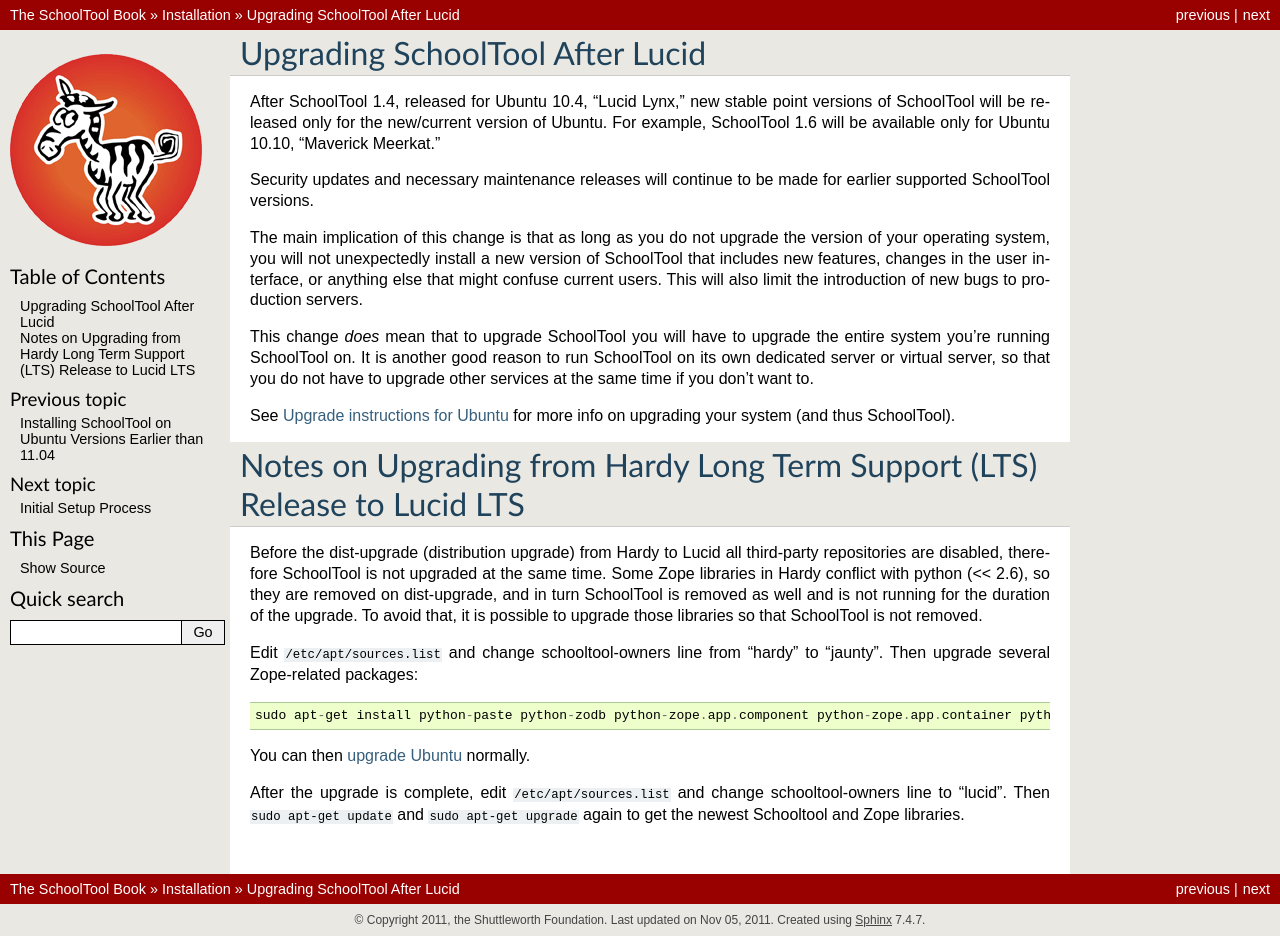
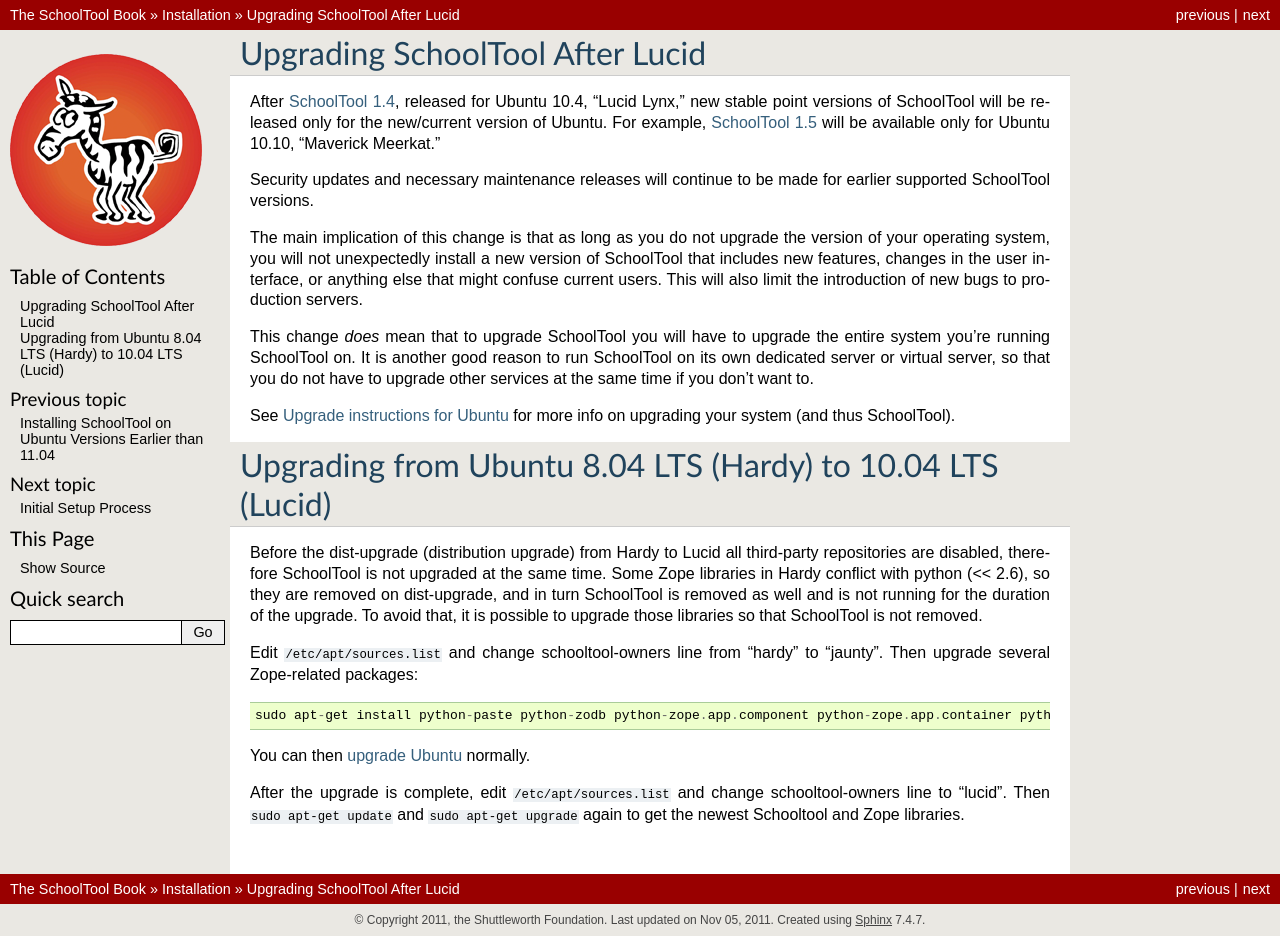
Before and after one commit to schooltool-project/schooltool-book, a Sphinx documentation site: the page built from source/upgrade-lucid.rst, in a window 1280 px wide. Built offline with Sphinx 7.4.7, drawn with Linux system fonts in a browser that asks for light colours.

Commit message:
Tweak upgrade-lucid page

```diff
--- a/source/upgrade-lucid.rst
+++ b/source/upgrade-lucid.rst
@@ -1,26 +1,48 @@
 Upgrading SchoolTool After Lucid
 ================================
 
-After SchoolTool 1.4, released for Ubuntu 10.4, "Lucid Lynx," new stable point versions of SchoolTool will be released only for the new/current version of Ubuntu.  For example, SchoolTool 1.6 will be available only for Ubuntu 10.10, "Maverick Meerkat."
+After `SchoolTool 1.4 <1.4-release-notes.html>`_, released for Ubuntu 10.4,
+"Lucid Lynx," new stable point versions of SchoolTool will be released only for
+the new/current version of Ubuntu.  For example, `SchoolTool 1.5
+<1.5-release-notes.html>`_ will be available only for Ubuntu 10.10, "Maverick
+Meerkat."
 
-Security updates and necessary maintenance releases will continue to be made for earlier supported SchoolTool versions.
+Security updates and necessary maintenance releases will continue to be made for
+earlier supported SchoolTool versions.
 
-The main implication of this change is that as long as you do not upgrade the version of your operating system, you will not unexpectedly install a new version of SchoolTool that includes new features, changes in the user interface, or anything else that might confuse current users.  This will also limit the introduction of new bugs to production servers.
+The main implication of this change is that as long as you do not upgrade the
+version of your operating system, you will not unexpectedly install a new
+version of SchoolTool that includes new features, changes in the user interface,
+or anything else that might confuse current users.  This will also limit the
+introduction of new bugs to production servers.
 
-This change *does* mean that to upgrade SchoolTool you will have to upgrade the entire system you're running SchoolTool on.  It is another good reason to run SchoolTool on its own dedicated server or virtual server, so that you do not have to upgrade other services at the same time if you don't want to.
+This change *does* mean that to upgrade SchoolTool you will have to upgrade the
+entire system you're running SchoolTool on.  It is another good reason to run
+SchoolTool on its own dedicated server or virtual server, so that you do not
+have to upgrade other services at the same time if you don't want to.
 
-See `Upgrade instructions for Ubuntu <https://help.ubuntu.com/10.04/serverguide/C/installing-upgrading.html>`_ for more info on upgrading your system (and thus SchoolTool).
+See `Upgrade instructions for Ubuntu <https://help.ubuntu.com/10.04/serverguide/C/installing-upgrading.html>`_
+for more info on upgrading your system (and thus SchoolTool).
 
-Notes on Upgrading from Hardy Long Term Support (LTS) Release to Lucid LTS
-==========================================================================
 
-Before the dist-upgrade (distribution upgrade) from Hardy to Lucid all third-party repositories are disabled, therefore SchoolTool is not upgraded at the same time. Some Zope libraries in Hardy conflict with python (<< 2.6), so they are removed on dist-upgrade, and in turn SchoolTool is removed as well and is not running for the duration of the upgrade. To avoid that, it is possible to upgrade those libraries so that SchoolTool is not removed.
+Upgrading from Ubuntu 8.04 LTS (Hardy) to 10.04 LTS (Lucid)
+===========================================================
 
-Edit ``/etc/apt/sources.list`` and change schooltool-owners line from "hardy" to "jaunty". Then upgrade several Zope-related packages::
+Before the dist-upgrade (distribution upgrade) from Hardy to Lucid all
+third-party repositories are disabled, therefore SchoolTool is not upgraded at
+the same time. Some Zope libraries in Hardy conflict with python (<< 2.6), so
+they are removed on dist-upgrade, and in turn SchoolTool is removed as well and
+is not running for the duration of the upgrade. To avoid that, it is possible to
+upgrade those libraries so that SchoolTool is not removed.
+
+Edit ``/etc/apt/sources.list`` and change schooltool-owners line from "hardy" to
+"jaunty". Then upgrade several Zope-related packages::
 
     sudo apt-get install python-paste python-zodb python-zope.app.component python-zope.app.container python-zope.hookable python-zope.i18nmessageid python-zope.interface python-zope.proxy python-zope.security python-zope.ucol
 
-You can then `upgrade Ubuntu <https://help.ubuntu.com/10.04/serverguide/C/installing-upgrading.html>`_ normally.
+You can then `upgrade Ubuntu <https://help.ubuntu.com/10.04/serverguide/C/installing-upgrading.html>`_
+normally.
 
 After the upgrade is complete, edit ``/etc/apt/sources.list`` and change
-schooltool-owners line to "lucid". Then ``sudo apt-get update`` and ``sudo apt-get upgrade`` again to get the newest Schooltool and Zope libraries.
+schooltool-owners line to "lucid". Then ``sudo apt-get update`` and ``sudo
+apt-get upgrade`` again to get the newest Schooltool and Zope libraries.
```
